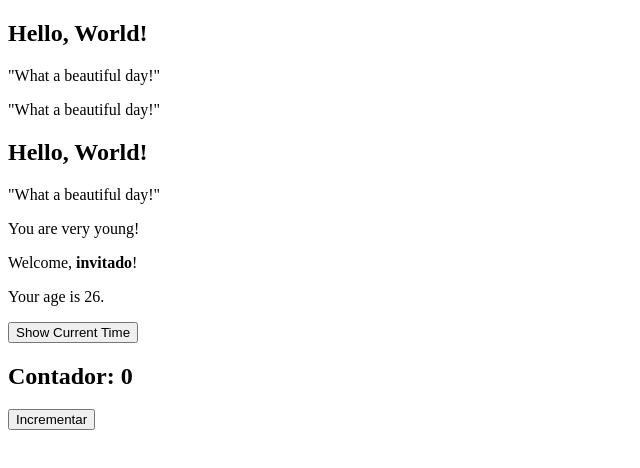
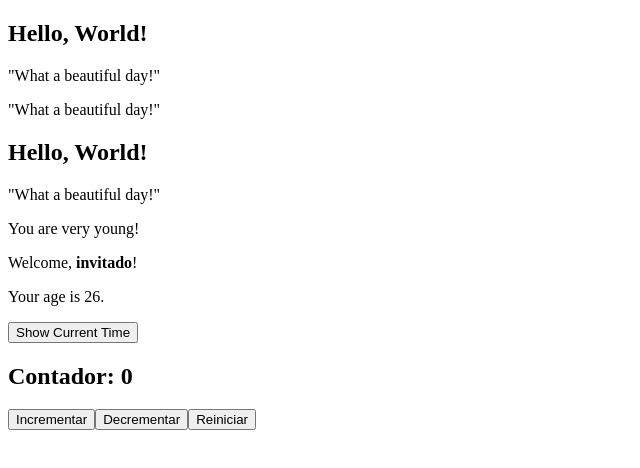
Before and after one commit to SalazarWilmer/EjerciciosDevelhope, a React (Vite) app in the folder REACT-WILMER/proyecto-vite/vite-project/: page / in a window 1280 px wide. Shown: the top 468 px of the page, without its empty margins (0-640 px from the left). Built offline with nearby package versions, Linux system fonts and the light colour scheme.

Commit message:
Ejercicio State 33

```diff
--- a/REACT-WILMER/proyecto-vite/vite-project/src/App.jsx
+++ b/REACT-WILMER/proyecto-vite/vite-project/src/App.jsx
@@ -7,6 +7,7 @@ import Counter from "./Ejercicios/Counter";
 function App() {
   const initialValue = 0;
   const incrementAmount = 5;
+  const decrementAmount = 1;
 
   const handleAlertClick = (currentTime) => {
     alert(`La hora actual es: ${currentTime}`);
@@ -20,7 +21,7 @@ function App() {
       <Age age={10} />
       <Welcome name={name} age={26} />
       <AlertClock onClickHandler={handleAlertClick} />
-      <Counter initialValue={initialValue} incrementAmount={incrementAmount} />
+      <Counter initialValue={initialValue} incrementAmount={incrementAmount} decrementAmount={decrementAmount}  />
     </div>
   );
 }
--- a/REACT-WILMER/proyecto-vite/vite-project/src/Ejercicios/Counter.jsx
+++ b/REACT-WILMER/proyecto-vite/vite-project/src/Ejercicios/Counter.jsx
@@ -1,17 +1,26 @@
 import React, { useState } from "react";
 import CounterDisplay  from "./CounterDisplay";
 
-const Counter = ({ initialValue, incrementAmount }) => {
+const Counter = ({ initialValue, incrementAmount, decrementAmount  }) => {
   const [counter, setCounter] = useState(initialValue);
 
   const incrementCounter = () => {
     setCounter(counter + incrementAmount);
+  };
+  const decrementCounter = () => {
+    setCounter(counter - decrementAmount);
+  };
+
+  const resetCounter = () => {
+    setCounter(initialValue);
   };
 
   return (
     <div>
      <CounterDisplay count={counter} />
       <button onClick={incrementCounter}>Incrementar</button>
+      <button onClick={decrementCounter}>Decrementar</button>
+      <button onClick={resetCounter}>Reiniciar</button>
     </div>
   );
 };
```
